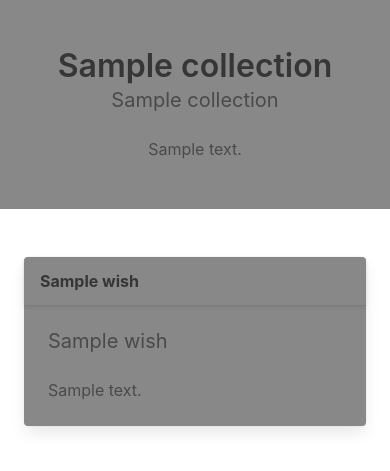
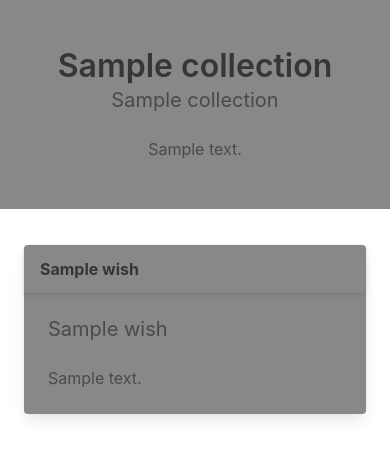
Before and after one commit to Qadosch/django-wishlist, a Django app: template django_wishlist/templates/wishlist.html in a window 390 px wide. Shown: the top 471 px of the page. Run offline with Django 4.2, Linux system fonts and the light colour scheme; the template is opened without the code that fills it: most values are stand-ins (such as "Sample title", 1, 10 or a date in 2020); data that the repository does not hold is empty.

Commit message:
fix mobile padding

```diff
--- a/django_wishlist/static/main.css
+++ b/django_wishlist/static/main.css
@@ -5,7 +5,8 @@
 }
 
 .masonry-col {
-
+    padding-top: 0;
+    padding-bottom: 0;
 }
 
 .masonry-item {
```
